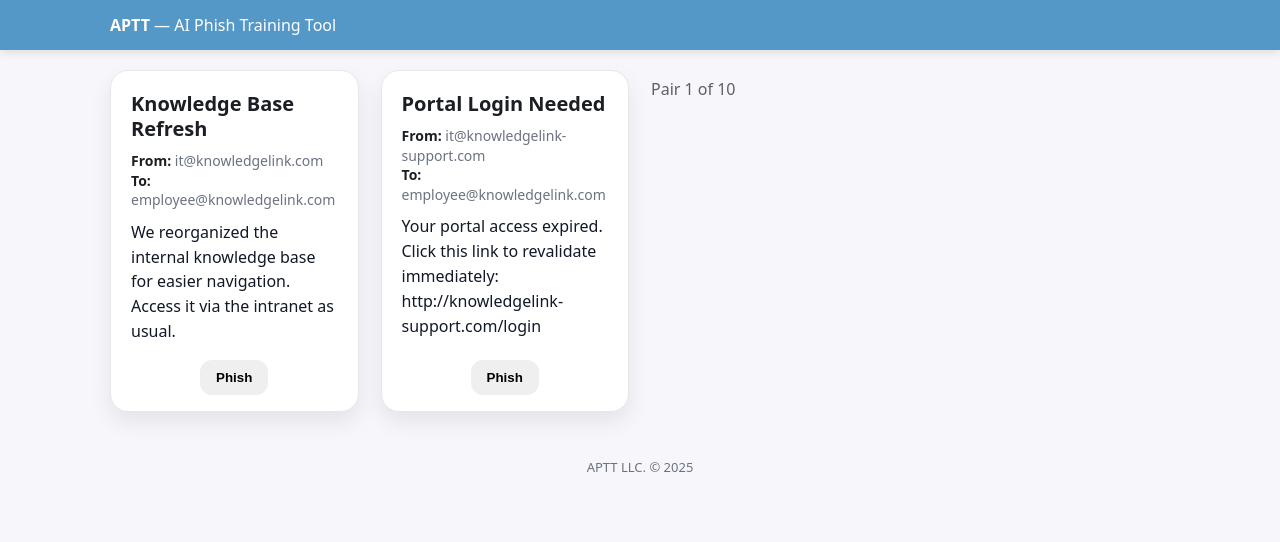
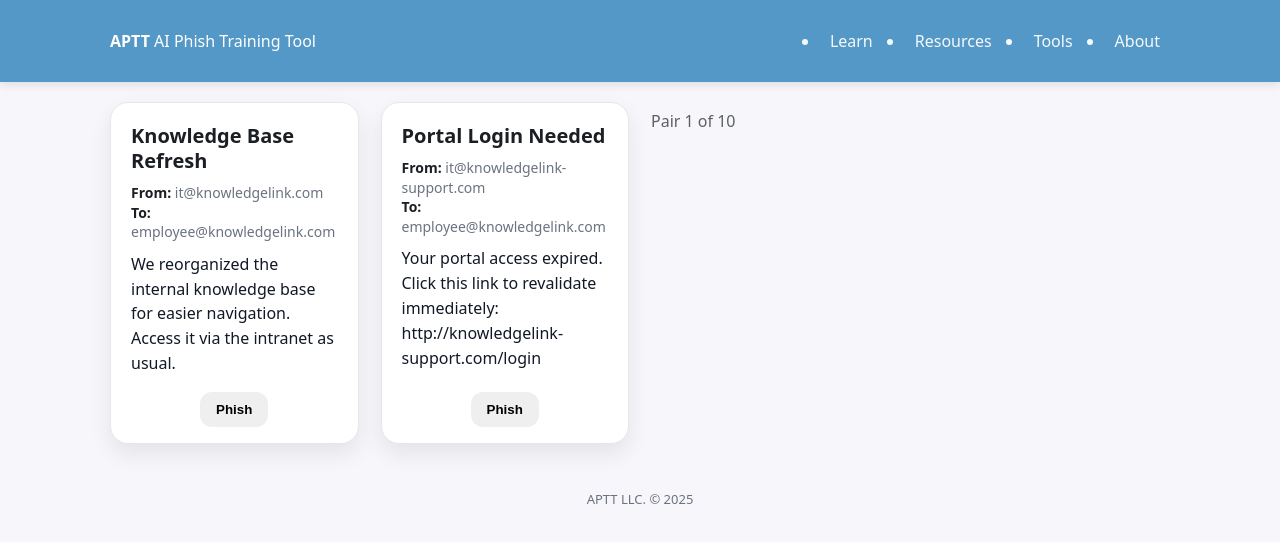
Before and after one commit to APT101/apt101.github.io, a plain HTML site: page index.html in a window 1280 px wide. Drawn offline with Linux system fonts and the light colour scheme.

Commit message:
Update index.html

```diff
--- a/index.html
+++ b/index.html
@@ -8,7 +8,7 @@
   <!-- Styles -->
   <link rel="stylesheet" href="style.css"/>
 
-  <!-- Favicons (kept as in your repo) -->
+  <!-- Favicons (same paths as your repo) -->
   <link rel="icon" type="image/png" sizes="16x16" href="resources/favicons/favicon-16x16.png">
   <link rel="icon" type="image/png" sizes="32x32" href="resources/favicons/favicon-32x32.png">
   <link rel="icon" type="image/png" sizes="48x48" href="resources/favicons/favicon-48x48.png">
@@ -17,32 +17,35 @@
 </head>
 
 <body>
-  <!-- Simple top nav (styling comes from your CSS) -->
+  <!-- Top navigation restored -->
   <nav class="nav">
     <div class="nav-inner container">
       <div class="brand">
-        <strong>APTT</strong> — AI Phish Training Tool
+        <a href="index.html" aria-label="APTT Home"><strong>APTT</strong></a>
+        <span class="brand-sub">AI Phish Training Tool</span>
       </div>
-      <!-- Add any links you want here -->
-      <div class="nav-actions">
-        <!-- placeholder for future controls (kept minimal on purpose) -->
-      </div>
+      <ul class="nav-links" role="menubar" aria-label="Primary">
+        <li role="none"><a role="menuitem" href="learn.html">Learn</a></li>
+        <li role="none"><a role="menuitem" href="resources.html">Resources</a></li>
+        <li role="none"><a role="menuitem" href="tools.html">Tools</a></li>
+        <li role="none"><a role="menuitem" href="about.html">About</a></li>
+      </ul>
     </div>
   </nav>
 
   <!-- Main app area -->
   <main class="container" id="main">
-    <!-- The game renders into this section -->
+    <!-- The quiz UI renders into this section -->
     <section class="grid" id="content" aria-live="polite"></section>
   </main>
 
-  <!-- No toast here (intentionally removed) -->
+  <!-- No toast markup (intentionally removed) -->
 
   <footer>
     <span>APTT LLC. © 2025</span>
   </footer>
 
   <!-- Cache-bust so browsers fetch your latest JS (toast removed, attachments supported) -->
-  <script src="script.js?v=remove-toast-attachments"></script>
+  <script src="script.js?v=nav-restored-remove-toast"></script>
 </body>
 </html>
```
